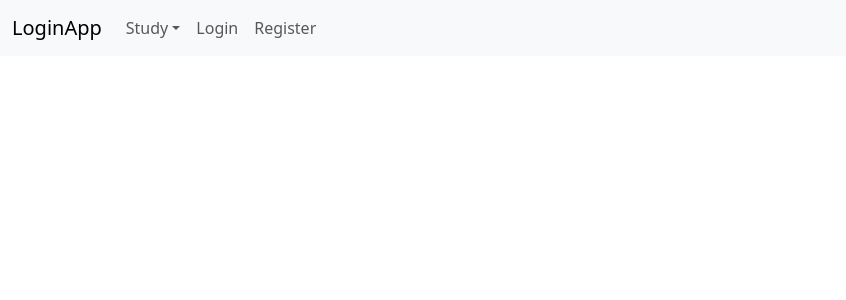
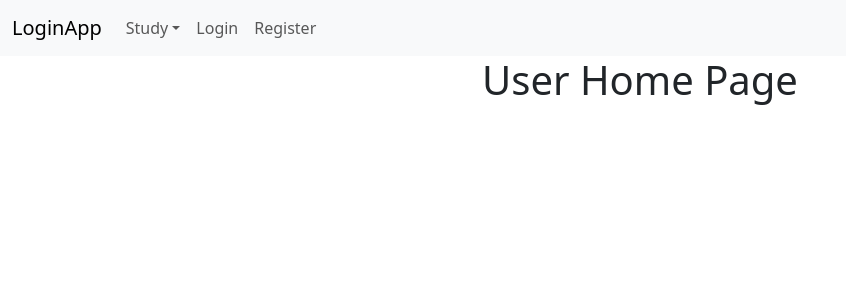
Before and after one commit to hale2ian/assignment01_frontend, a React (Create React App) app: page /userhome in a window 1280 px wide. Shown: the top 300 px of the page, without its empty margins (0-846 px from the left). Built offline with nearby package versions, Linux system fonts and the light colour scheme.

Commit message:
added user home page. edited Login.js and App.js and added UserHome.js

```diff
--- a/src/App.js
+++ b/src/App.js
@@ -6,6 +6,7 @@ import Program from "./components/Program";
 import Course from "./components/Course";
 import Login from "./components/Login";
 import Register from "./components/Register";
+import UserHome from "./components/UserHome";
 
 function App() {
   return (
@@ -18,6 +19,7 @@ function App() {
             <Route path="/program" element={<Program/>}/>
             <Route path="/login" element={<Login/>}/>
             <Route path="/register" element={<Register/>}/>
+            <Route path="/userhome" element={<UserHome/>}/>
         </Routes>
     </div>
   );
--- a/src/components/Login.js
+++ b/src/components/Login.js
@@ -38,7 +38,7 @@ function Login() {
             .then((response) => {
                 console.log(JSON.stringify(response.data));
                 setLogin_status("Login Successful!");
-                navigate("/home");
+                navigate("/userhome");
             })
             .catch((error) => {
                 console.log(error);
--- /dev/null
+++ b/src/components/UserHome.js
@@ -0,0 +1,11 @@
+import React from 'react';
+
+function UserHome(props) {
+    return (
+        <div>
+            <h1>User Home Page</h1>
+        </div>
+    );
+}
+
+export default UserHome;
```
